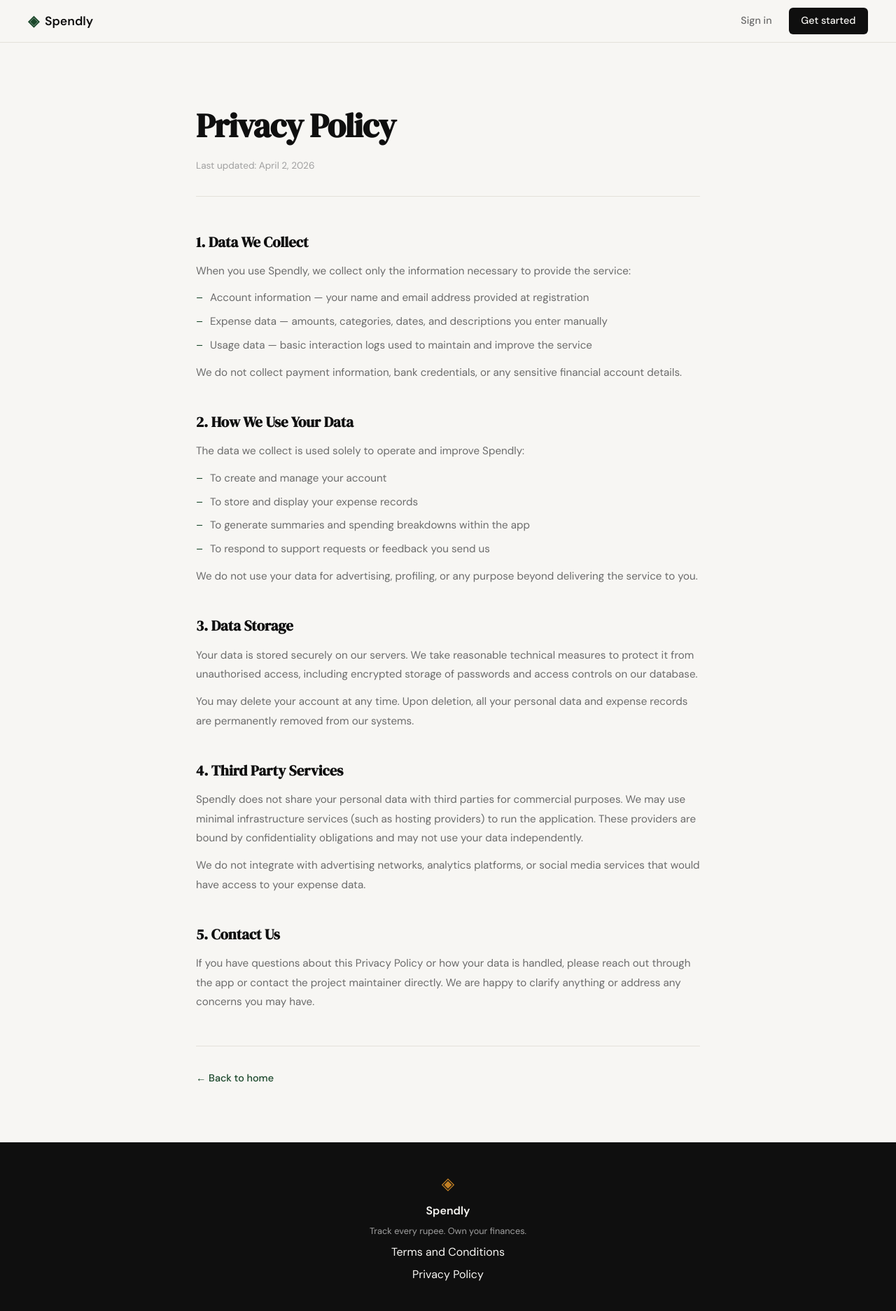
After one commit to aniketkumar00015-beep/spendly, a Flask app: page /privacy in a window 1280 px wide. The commit adds this page. Shown: the whole page at 70% size. Run offline with Flask 3, Linux system fonts and the light colour scheme.

Commit message:
landing : add privacy policy  page and route

```diff
--- a/app.py
+++ b/app.py
@@ -31,6 +31,11 @@ def terms():
     return render_template("terms.html")
 
 
+@app.route("/privacy")
+def privacy():
+    return render_template("privacy.html")
+
+
 @app.route("/logout")
 def logout():
     return "Logout — coming in Step 3"
--- a/templates/base.html
+++ b/templates/base.html
@@ -35,7 +35,7 @@
             <span class="footer-name">Spendly</span>
             <p class="footer-copy">Track every rupee. Own your finances.</p>
             <p><a href="{{ url_for('terms') }}">Terms and Conditions</a></p>
-            <p><a href="#">Privacy Policy</a></p>
+            <p><a href="{{ url_for('privacy') }}">Privacy Policy</a></p>
         </div>
     </footer>
 
--- /dev/null
+++ b/templates/privacy.html
@@ -0,0 +1,58 @@
+{% extends "base.html" %}
+
+{% block title %}Privacy Policy — Spendly{% endblock %}
+
+{% block content %}
+
+<section class="terms-page">
+    <div class="terms-inner">
+        <h1 class="terms-title">Privacy Policy</h1>
+        <p class="terms-meta">Last updated: April 2, 2026</p>
+
+        <div class="terms-section">
+            <h2>1. Data We Collect</h2>
+            <p>When you use Spendly, we collect only the information necessary to provide the service:</p>
+            <ul>
+                <li>Account information — your name and email address provided at registration</li>
+                <li>Expense data — amounts, categories, dates, and descriptions you enter manually</li>
+                <li>Usage data — basic interaction logs used to maintain and improve the service</li>
+            </ul>
+            <p>We do not collect payment information, bank credentials, or any sensitive financial account details.</p>
+        </div>
+
+        <div class="terms-section">
+            <h2>2. How We Use Your Data</h2>
+            <p>The data we collect is used solely to operate and improve Spendly:</p>
+            <ul>
+                <li>To create and manage your account</li>
+                <li>To store and display your expense records</li>
+                <li>To generate summaries and spending breakdowns within the app</li>
+                <li>To respond to support requests or feedback you send us</li>
+            </ul>
+            <p>We do not use your data for advertising, profiling, or any purpose beyond delivering the service to you.</p>
+        </div>
+
+        <div class="terms-section">
+            <h2>3. Data Storage</h2>
+            <p>Your data is stored securely on our servers. We take reasonable technical measures to protect it from unauthorised access, including encrypted storage of passwords and access controls on our database.</p>
+            <p>You may delete your account at any time. Upon deletion, all your personal data and expense records are permanently removed from our systems.</p>
+        </div>
+
+        <div class="terms-section">
+            <h2>4. Third Party Services</h2>
+            <p>Spendly does not share your personal data with third parties for commercial purposes. We may use minimal infrastructure services (such as hosting providers) to run the application. These providers are bound by confidentiality obligations and may not use your data independently.</p>
+            <p>We do not integrate with advertising networks, analytics platforms, or social media services that would have access to your expense data.</p>
+        </div>
+
+        <div class="terms-section">
+            <h2>5. Contact Us</h2>
+            <p>If you have questions about this Privacy Policy or how your data is handled, please reach out through the app or contact the project maintainer directly. We are happy to clarify anything or address any concerns you may have.</p>
+        </div>
+
+        <div class="terms-back">
+            <a href="{{ url_for('landing') }}">&larr; Back to home</a>
+        </div>
+    </div>
+</section>
+
+{% endblock %}
```
